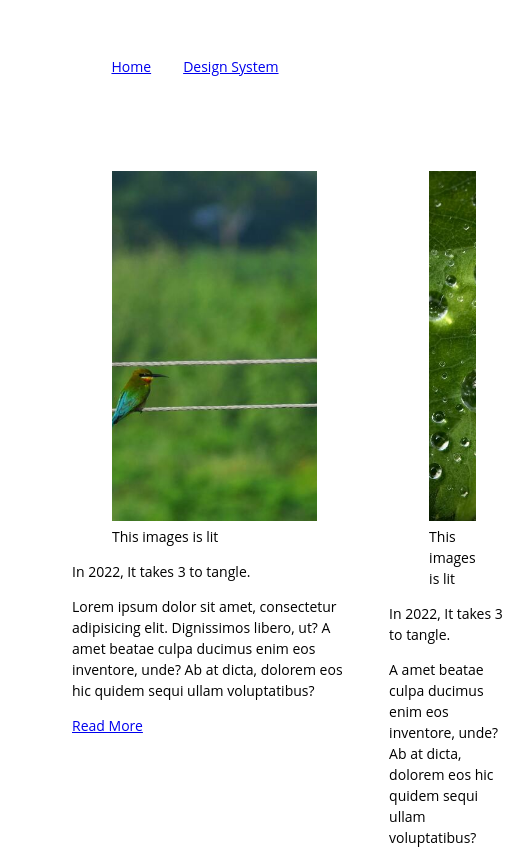
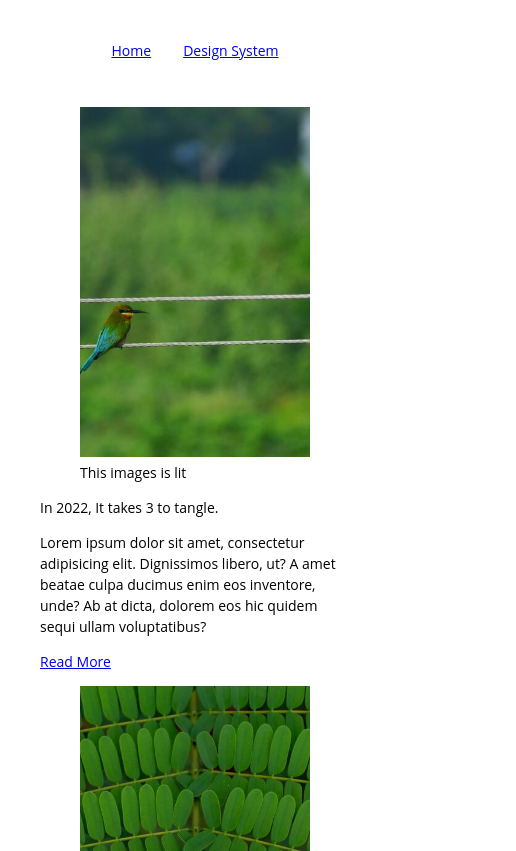
Before and after one commit to mrpeski/udacity-fw-nd-001, a website built with webpack: page src/index.html in a window 390 px wide. Shown: the top 851 px of the page, 516 px wide, since content can reach past the window. Built offline with nearby package versions, Linux system fonts and the light colour scheme.

Commit message:
style: Responsiveness

```diff
--- a/src/css/layout.css
+++ b/src/css/layout.css
@@ -1,4 +1,10 @@
 /* Layout */
+.three-col-grid {
+    display: block;
+    padding: 16px;
+}
+
+@media screen and (min-width: 600px){
     .three-col-grid {
         display: grid;
 
@@ -12,6 +18,8 @@
     "footer footer footer";
         padding: 32px;
     }
+}
+
 
 .main-header{
     grid-area: hd;
```
Lines whose indentation alone changed are shown as unchanged.
